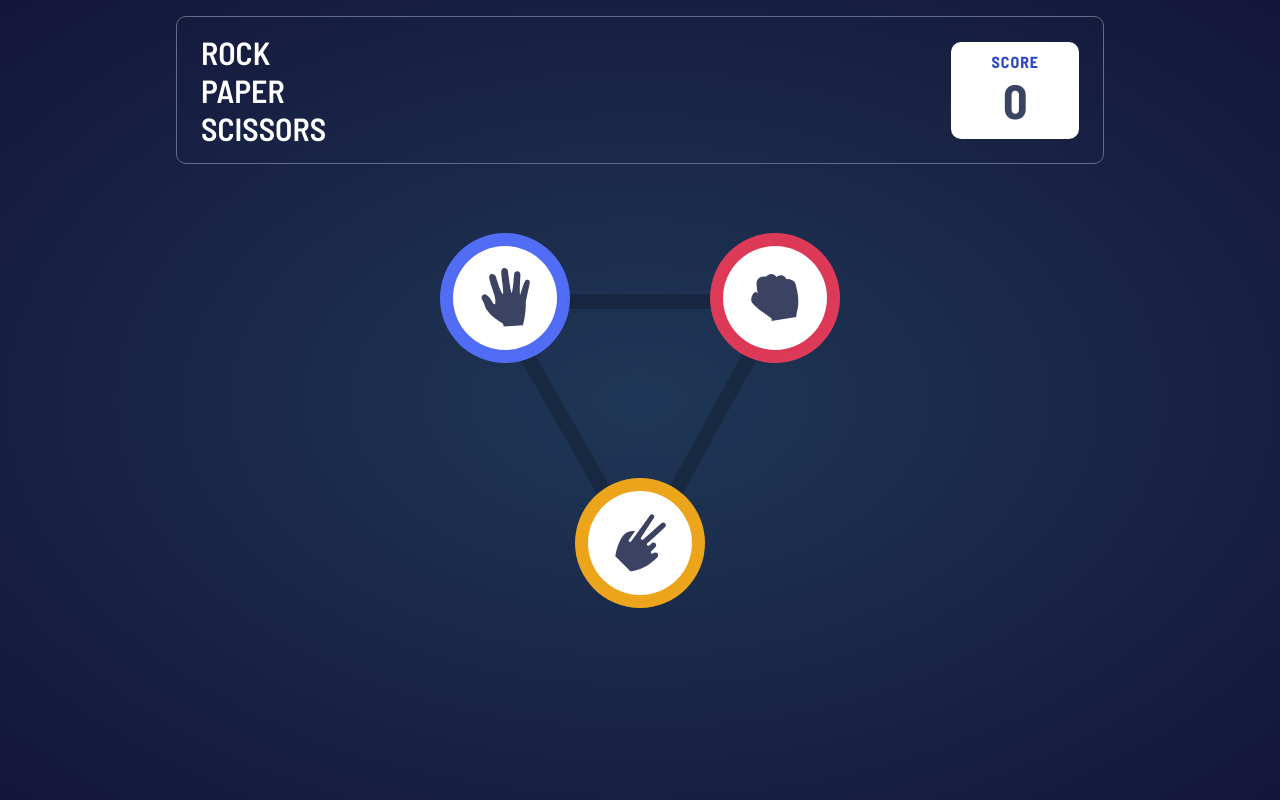
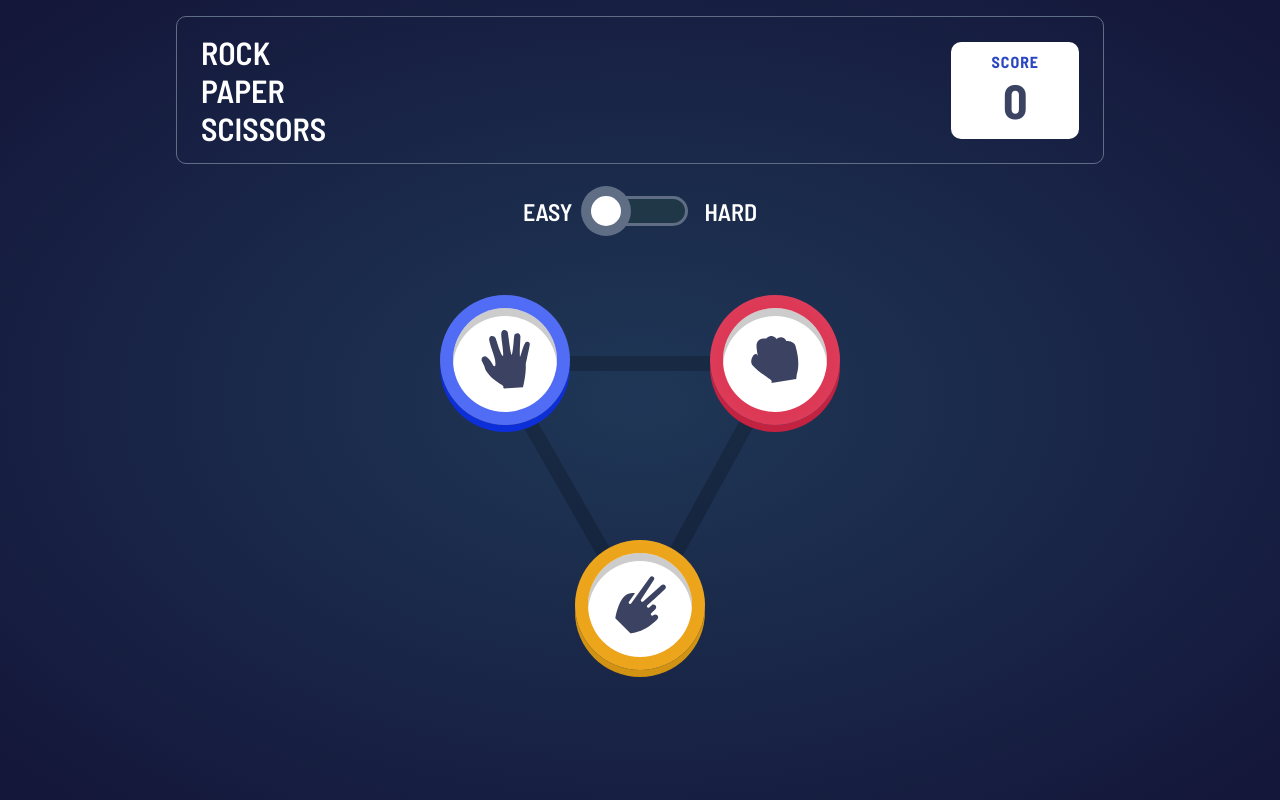
Before and after one commit to thomasluizon/rock-paper-scissors-react, a React (Vite) app: page / in a window 1280 px wide. Built offline with nearby package versions, Linux system fonts and the light colour scheme.

Commit message:
added difficulty changer

```diff
--- a/src/App.jsx
+++ b/src/App.jsx
@@ -1,26 +1,13 @@
+import Layout from './function/Layout';
 import { useState } from 'react';
-import styled from 'styled-components';
-import colors from './function/Colors';
 import Header from './components/Header';
 import Game from './components/Game';
-import Layout from './function/Layout';
-import { useEffect } from 'react';
+import Selector from './components/Selector';
 
 const App = () => {
    const [score, setScore] = useState(0);
    const [gameMode, setGameMode] = useState('default');
    const [scoreClicks, setScoreClicks] = useState(0);
-
-   useEffect(() => {
-      // console.log(`You clicked ${scoreClicks} times!`);
-      if (scoreClicks === 30) {
-         setGameMode('secret');
-      }
-   }, [scoreClicks]);
-
-   useEffect(() => {
-      // console.log(`You are playing ${gameMode} game mode!`);
-   }, [gameMode]);
 
    return (
       <>
@@ -31,6 +18,7 @@ const App = () => {
                setGameMode={setGameMode}
                score={score}
             />
+            <Selector setGameMode={setGameMode} />
             <Game gameMode={gameMode} setScore={setScore} />
          </Layout.container>
       </>
--- a/src/components/Game.jsx
+++ b/src/components/Game.jsx
@@ -89,16 +89,23 @@ export default props => {
             <Layout.wrapper justify="center" position="relative">
                <GameButton
                   id="paper"
+                  box="#0d2fd9"
                   img={Paper}
                   color={colors.primary.paper}
                />
                <GameButton
                   id="scissors"
+                  box="#d39312"
                   img={Scissors}
                   color={colors.primary.scissors}
                />
 
-               <GameButton id="rock" img={Rock} color={colors.primary.rock} />
+               <GameButton
+                  id="rock"
+                  box="#c32240"
+                  img={Rock}
+                  color={colors.primary.rock}
+               />
             </Layout.wrapper>
          </Connector>
       </Game>
@@ -110,19 +117,32 @@ export default props => {
             <Layout.wrapper justify="center" position="relative">
                <GameButton
                   id="scissors"
+                  box="#d39312"
                   img={Scissors}
                   color={colors.primary.scissors}
                />
-               <GameButton id="spock" img={Spock} color={colors.primary.cyan} />
+               <GameButton
+                  id="spock"
+                  box="#30a1b5"
+                  img={Spock}
+                  color={colors.primary.cyan}
+               />
                <GameButton
                   id="paper"
+                  box="#0d2fd9"
                   img={Paper}
                   color={colors.primary.paper}
                />
-               <GameButton id="rock" img={Rock} color={colors.primary.rock} />
+               <GameButton
+                  id="rock"
+                  box="#c32240"
+                  img={Rock}
+                  color={colors.primary.rock}
+               />
                <GameButton
                   id="lizard"
                   img={Lizard}
+                  box="#5a20c5"
                   color={colors.primary.lizard}
                />
             </Layout.wrapper>
--- a/src/components/GameButton.jsx
+++ b/src/components/GameButton.jsx
@@ -14,6 +14,13 @@ const GameButton = styled.div`
    width: ${buttonSize};
    height: ${buttonSize};
    position: relative;
+   transition: 0.2s;
+   cursor: pointer;
+   box-shadow: ${props => `0 7px 0 0 ${props.box}`};
+
+   &:hover {
+      box-shadow: 1px 1px 10px 5px white;
+   }
 `;
 
 const circleSize = '80%';
@@ -27,11 +34,12 @@ const Circle = styled.div`
    border-radius: 50%;
    width: ${circleSize};
    height: ${circleSize};
+   box-shadow: inset 0 8px 0 0 #ccc;
 `;
 
 export default props => {
    return (
-      <GameButton id={props.id} color={props.color}>
+      <GameButton box={props.box} id={props.id} color={props.color}>
          <Circle img={props.img} />
       </GameButton>
    );
--- /dev/null
+++ b/src/components/Selector.jsx
@@ -0,0 +1,62 @@
+import { useState } from 'react';
+import styled from 'styled-components';
+import Layout from '../function/Layout';
+import colors from '../function/Colors';
+
+const Selector = styled.div`
+   margin-top: 2rem;
+
+   p {
+      color: white;
+      text-transform: uppercase;
+      font-size: 1.5rem;
+      cursor: pointer;
+   }
+
+   .switch {
+      background-color: #1f3746;
+      width: 100px;
+      height: 30px;
+      position: relative;
+      border: 3px solid ${colors.neutral.headerOutline};
+      cursor: pointer;
+      border-radius: 2rem;
+      display: flex;
+      align-items: center;
+
+      .button {
+         cursor: pointer;
+         width: 30px;
+         height: 30px;
+         background-color: white;
+         border-radius: 50%;
+         box-shadow: 0 0 0 10px ${colors.neutral.headerOutline};
+         transition: 0.5s;
+         margin-left: ${props => (props.isChecked ? '60px' : '0px')};
+      }
+   }
+`;
+
+export default props => {
+   const [checked, setChecked] = useState(false);
+
+   const handleChecked = condition => {
+      setChecked(condition);
+
+      condition ? props.setGameMode('hard') : props.setGameMode('default');
+   };
+
+   return (
+      <Selector isChecked={checked}>
+         <Layout.wrapper justify="center" align="center" gap="1rem">
+            <p onClick={() => handleChecked(false)}>easy</p>
+
+            <div onClick={() => handleChecked(!checked)} className="switch">
+               <div className="button"></div>
+            </div>
+
+            <p onClick={() => handleChecked(true)}>hard</p>
+         </Layout.wrapper>
+      </Selector>
+   );
+};
```
